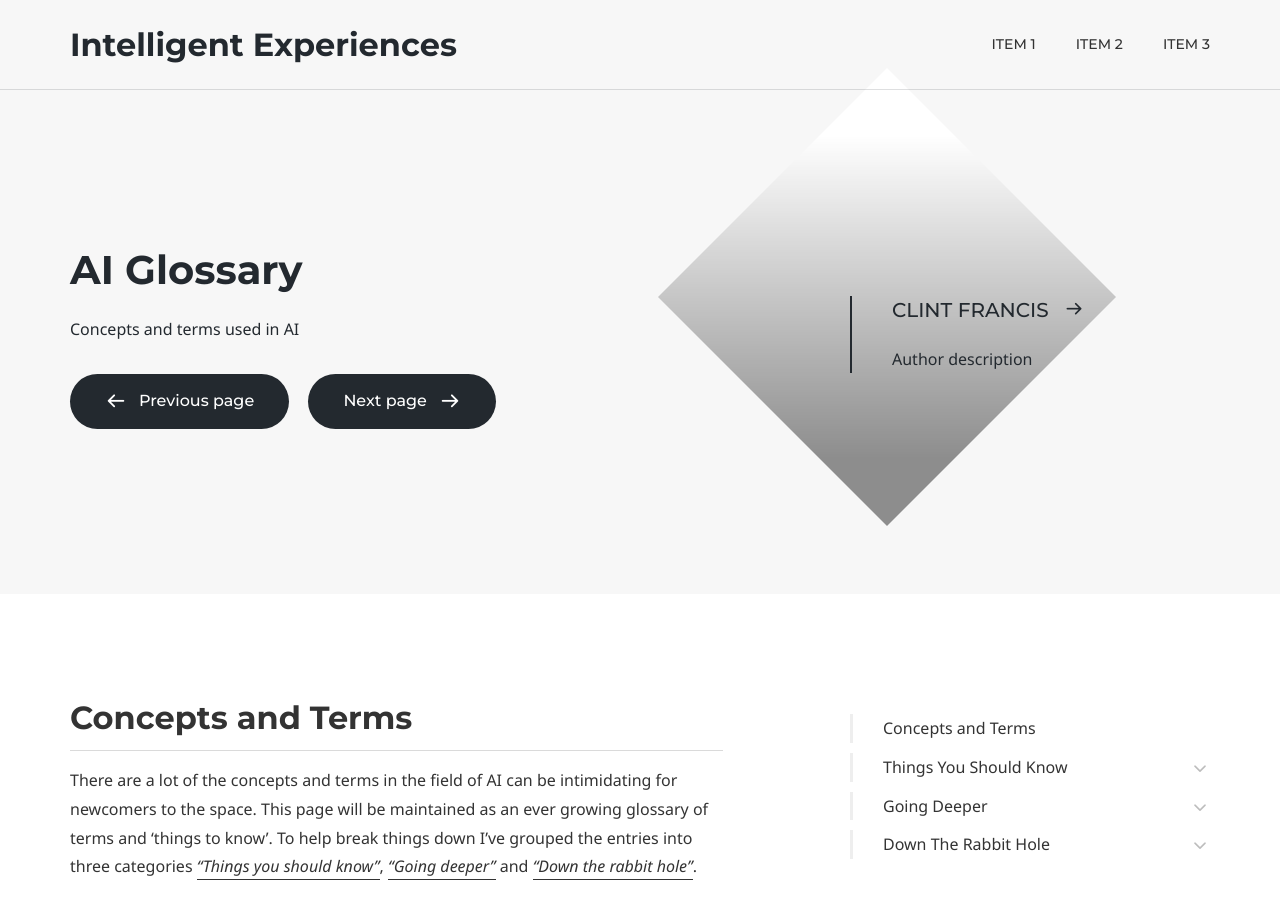
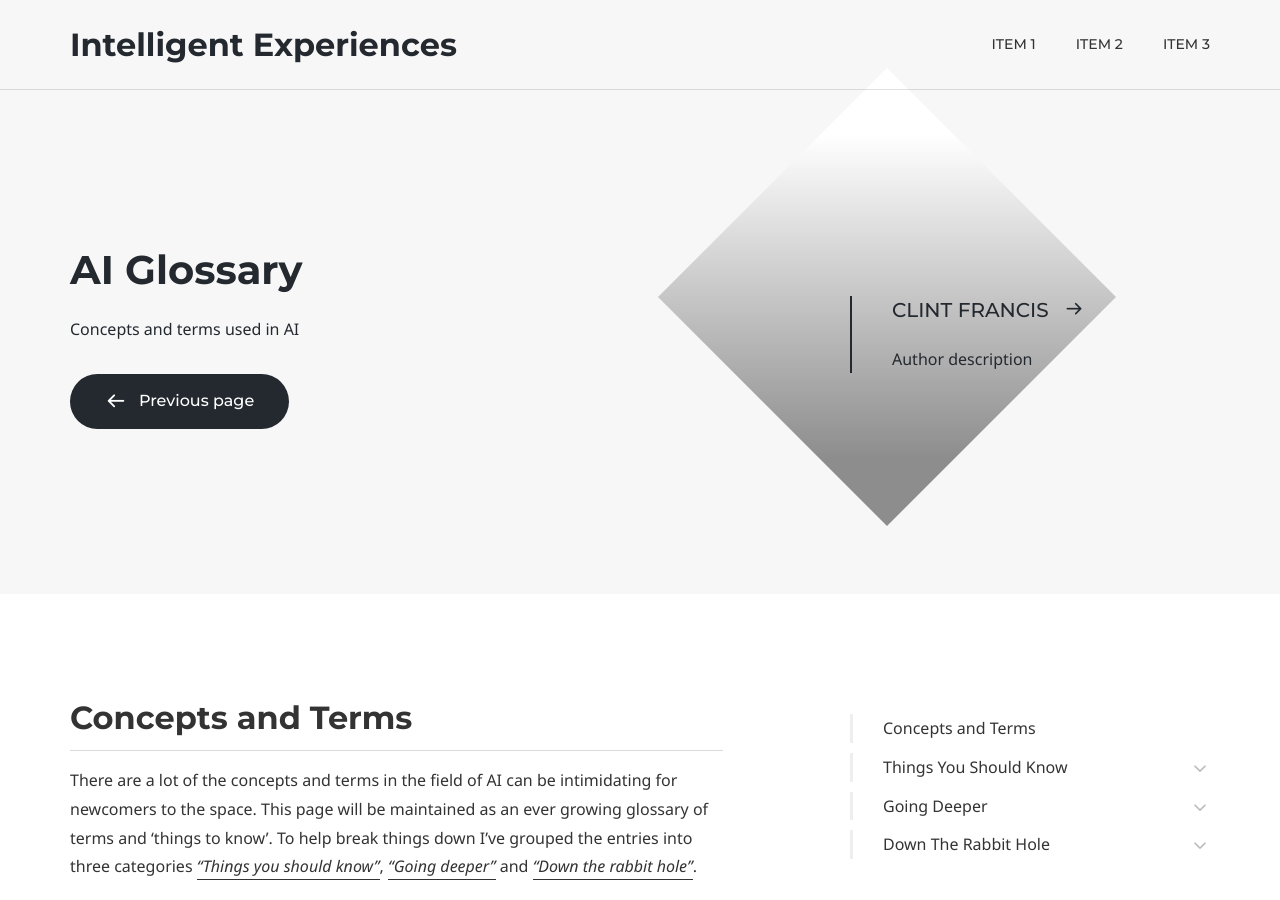
Before and after one commit to ClintFrancis/clintfrancis.github.io, a Jekyll site: the page built from _posts/2018-06-08-ai-concepts-terms.md, in a window 1280 px wide and 900 px high. Built offline with Jekyll 4.4.1, drawn with Linux system fonts in a browser that asks for light colours; some web fonts are replaced.

Commit message:
Formatting changes and links

```diff
--- a/_posts/2018-06-08-ai-concepts-terms.md
+++ b/_posts/2018-06-08-ai-concepts-terms.md
@@ -22,10 +22,7 @@ micro_nav: true
 page_nav:
     prev:
         content: Previous page
-        url: '#'
-    next:
-        content: Next page
-        url: '#'
+        url: '/introduction-to-ai'
 ---
 
 ## Concepts and Terms
@@ -122,7 +119,7 @@ Each layer contains multiple connected 'artificial neurons' that allow signals t
 
  Artificial Neural Networks are often used in cognitive computing (Computer vision, speech recognition, machine translation, etc).
 
-#### <a name="Heuristics">Heuristics
+#### <a name="Heuristics"></a>Heuristics
 
 A heuristic is a technique designed for solving a problem quickly when classic methods are too slow, or for finding an approximate solution when classic methods fail to find any exact solution. Heuristic methods are not guaranteed to find an optimal solution to the problem but will provide a satisfactory outcome most of the time.
 
@@ -138,7 +135,7 @@ A decision tree is a flowchart like structure that guides a decision process fro
 
 Main advantage of decision trees is that they are a 'white-box' method. This means that we can easily explain their decisions, in contrast to the [Neural Networks](#ArtificialNeuralNetwork) whose complexity is usually too high to easily understand (see [Black Box](#BlackBox)).
 
-#### <a name="GPU"> GPU
+#### <a name="GPU"></a>GPU
 
 A graphics processing unit (GPU) is type of specialised computer chip with a highly parallel structure. GPU's are more efficient than general-purpose CPUs for algorithms where the processing of large blocks of data is done in parallel. Originally created to offload graphics processing from a computers CPU, GPU's are increasingly being used for processing algorithms used in technologies such as [Machine Learning](#MachineLearning) and BlockChain.
 
```
